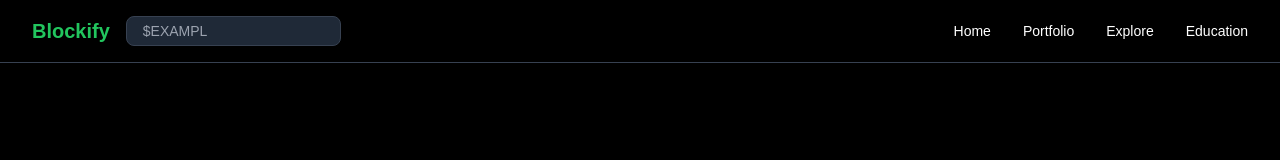
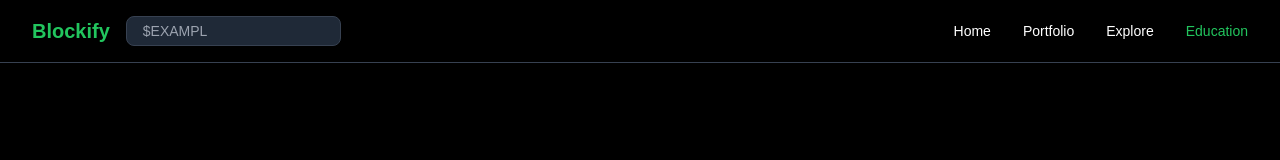
Before and after one commit to joshjohnn/blockify, a Next.js app: page /education in a window 1280 px wide. Shown: the top 160 px of the page. Built offline with nearby package versions, Linux system fonts and the light colour scheme.

Commit message:
ai changes

```diff
--- a/app/components/Navbar.tsx
+++ b/app/components/Navbar.tsx
@@ -1,14 +1,12 @@
+'use client'
+import Link from 'next/link';
+import { useRouter } from 'next/navigation';
 
-import Link from 'next/link';
-import { useRouter } from 'next/router';
+const Navbar = () => {
+  const router = useRouter(); // Move useRouter inside the component
 
-const router = useRouter();
-const Navbar = () => {
-    let homePage = router.pathname === '/';
-    let portfolioPage = router.pathname === '/portfolio';
-    let explorePage = router.pathname === '/explore';
-    let educationPage = router.pathname === '/education';
-
+  const currentPath = router.pathname; // Get current path
+  const isActive = (path) => currentPath === path;
 
   return (
     <header className="w-full flex items-center justify-between px-8 py-4 border-b border-gray-700">
@@ -17,20 +15,49 @@ const Navbar = () => {
       <input
         type="text"
         placeholder="$EXAMPL"
-                className="bg-gray-800 text-white text-sm px-4 py-1 rounded-lg outline-none border  border-gray-700 focus:border-green-500"
+        className="bg-gray-800 text-white text-sm px-4 py-1 rounded-lg outline-none border border-gray-700 focus:border-green-500"
       />
       <div className="flex flex-grow" />
       <nav className="flex gap-8 text-sm">
-                <Link className={`hover:text-green-500` } href="/">
+        <Link href="/">
+          <a
+            className={`${
+              isActive('/') ? 'text-green-500' : 'text-white'
+            } hover:text-green-500`}
+          >
             Home
+          </a>
         </Link>
-                <a href="/portfolio" className="hover:text-green-500">Portfolio</a>
-                <a href="#" className="hover:text-green-500">Explore</a>
-                <a href="#" className="hover:text-green-500">Education</a>
+        <Link href="/portfolio">
+          <a
+            className={`${
+              isActive('/portfolio') ? 'text-green-500' : 'text-white'
+            } hover:text-green-500`}
+          >
+            Portfolio
+          </a>
+        </Link>
+        <Link href="/explore">
+          <a
+            className={`${
+              isActive('/explore') ? 'text-green-500' : 'text-white'
+            } hover:text-green-500`}
+          >
+            Explore
+          </a>
+        </Link>
+        <Link href="/education">
+          <a
+            className={`${
+              isActive('/education') ? 'text-green-500' : 'text-white'
+            } hover:text-green-500`}
+          >
+            Education
+          </a>
+        </Link>
       </nav>
     </header>
-    )
-
-}
+  );
+};
 
 export default Navbar;
```
Lines whose indentation alone changed are shown as unchanged.
